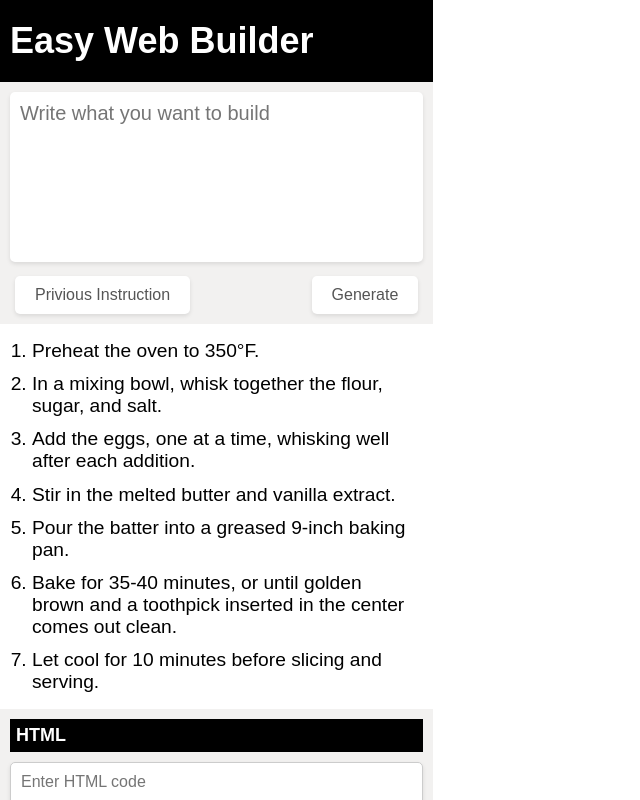
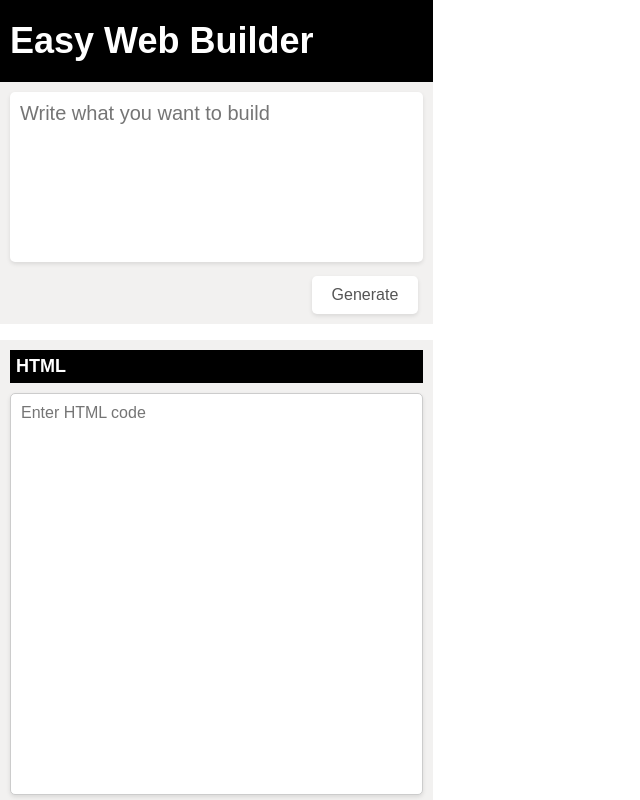
Before and after one commit to ekamid/cgpt-web-builder, a Next.js app: page / in a window 1280 px wide. Shown: the top 800 px of the page, without its empty margins (0-640 px from the left). Built offline with nearby package versions, Linux system fonts and the light colour scheme.

Commit message:
implement context api and store history

```diff
--- a/src/componets/Editor.js
+++ b/src/componets/Editor.js
@@ -1,13 +1,16 @@
-import React, { useEffect, useState } from "react";
+import React, { useEffect, useState, useContext } from "react";
 import styled from "styled-components";
 import Generator from "@/componets/Generator";
 import Header from "@/componets/Header";
 import PreviousInstruction from "@/componets/PreviousInstruction";
+import { AppContext } from "@/context/AppContext";
 
 const Editor = () => {
   const [html, setHtml] = useState("");
   const [css, setCss] = useState("");
   const [js, setJs] = useState("");
+
+  const { addToHistory, getFromHistory } = useContext(AppContext);
 
   function updatePreview() {
     const iframe = document.getElementById("preview");
@@ -29,11 +32,29 @@ const Editor = () => {
     setJs(event.target.value);
   }
 
-  const handleCurrentBuild = (message) => {
-    extractCode(message);
+  const getPreviousCode = (id) => {
+    const { html, css, js } = getFromHistory(id);
+    setHtml(html);
+    setCss(css);
+    setJs(js);
   };
 
-  const extractCode = (message) => {
+  const handleCurrentBuild = (command, message) => {
+    const { html, css, js } = extractAndSetCode(message);
+
+    setHtml(html);
+    setCss(css);
+    setJs(js);
+
+    addToHistory({
+      command,
+      html,
+      css,
+      js,
+    });
+  };
+
+  const extractAndSetCode = (message) => {
     const regexHtml = /---starthtml---([\s\S]*?)---endhtml---/;
     const regexCss = /---startcss---([\s\S]*?)---endcss---/;
     const regexJs = /---startjs---([\s\S]*?)---endjs---/;
@@ -41,11 +62,12 @@ const Editor = () => {
     const html = message.match(regexHtml) ? message.match(regexHtml)[1] : "";
     const css = message.match(regexCss) ? message.match(regexCss)[1] : "";
     const js = message.match(regexJs) ? message.match(regexJs)[1] : "";
-    setHtml(html);
-    setCss(css);
-    setJs(js);
 
-    // updatePreview();
+    return {
+      html,
+      css,
+      js,
+    };
   };
 
   useEffect(() => {
@@ -56,7 +78,7 @@ const Editor = () => {
     <EditorContainer>
       <Header />
       <Generator handleCurrentBuild={handleCurrentBuild} />
-      <PreviousInstruction />
+      <PreviousInstruction getPreviousCode={getPreviousCode} />
       <Container>
         <ColumnContainer>
           <Heading>HTML</Heading>
--- a/src/componets/Generator.js
+++ b/src/componets/Generator.js
@@ -1,4 +1,4 @@
-import { useEffect, useState } from "react";
+import { useState, useContext } from "react";
 import styled from "styled-components";
 
 const API_KEY = process.env.NEXT_PUBLIC_CHATGPT_API;
@@ -82,8 +82,8 @@ const Generator = ({ handleCurrentBuild }) => {
       })
       .then((data) => {
         setIsGenerating(false);
+        handleCurrentBuild(command, data.choices[0].message.content);
         setCommand("");
-        handleCurrentBuild(data.choices[0].message.content);
       });
   }
 
@@ -95,7 +95,6 @@ const Generator = ({ handleCurrentBuild }) => {
         onChange={handleOnChangeCommand}
       />
       <ButtonGroup>
-        <button>Privious Instruction</button>
         {isGenerating ? (
           <button disabled>Generating</button>
         ) : (
@@ -134,7 +133,7 @@ const ButtonGroup = styled.div`
   justify-content: center;
   margin-top: 10px;
   display: flex;
-  justify-content: space-between;
+  justify-content: flex-end;
 
   button {
     background-color: #fff;
--- a/src/componets/PreviousInstruction.js
+++ b/src/componets/PreviousInstruction.js
@@ -1,37 +1,36 @@
+import { useContext } from "react";
+import { AppContext } from "@/context/AppContext";
 import styled from "styled-components";
 
-const PreviousInstruction = () => {
+const PreviousInstruction = ({ getPreviousCode }) => {
+  const { history } = useContext(AppContext);
   return (
     <div>
+      {history.length ? <Heading>Previous Instructions</Heading> : null}
       <InstructionList>
-        <InstructionListItem>Preheat the oven to 350°F.</InstructionListItem>
-        <InstructionListItem>
-          In a mixing bowl, whisk together the flour, sugar, and salt.
-        </InstructionListItem>
-        <InstructionListItem>
-          Add the eggs, one at a time, whisking well after each addition.
-        </InstructionListItem>
-        <InstructionListItem>
-          Stir in the melted butter and vanilla extract.
-        </InstructionListItem>
-        <InstructionListItem>
-          Pour the batter into a greased 9-inch baking pan.
-        </InstructionListItem>
-        <InstructionListItem>
-          Bake for 35-40 minutes, or until golden brown and a toothpick inserted
-          in the center comes out clean.
-        </InstructionListItem>
-        <InstructionListItem>
-          Let cool for 10 minutes before slicing and serving.
-        </InstructionListItem>
+        {history.map((item, index) => (
+          <InstructionListItem
+            onClick={() => getPreviousCode(item.id)}
+            key={index}
+          >
+            {item.command}
+          </InstructionListItem>
+        ))}
       </InstructionList>
     </div>
   );
 };
 
+const Heading = styled.h4`
+  font-size: 1.5rem;
+  margin: 1rem 0;
+  padding: 0 0 0 1rem;
+  list-style: decimal;
+`;
+
 const InstructionList = styled.ol`
   font-size: 1.2rem;
-  margin: 1rem 0;
+  margin: 1rem 10px;
   padding: 0 0 0 2rem;
   list-style: decimal;
 `;
--- /dev/null
+++ b/src/context/AppContext.js
@@ -0,0 +1,28 @@
+import React, { createContext, useState } from "react";
+
+const AppContext = createContext();
+
+const AppProvider = ({ children }) => {
+  const [history, setHistory] = useState([]);
+
+  const addToHistory = ({ command, html, css, js }) => {
+    setHistory((prev) => [
+      ...prev,
+      { id: prev.length + 1, command: command, html: html, css: css, js: js },
+    ]);
+  };
+
+  const getFromHistory = (id) => {
+    const data = history.filter((item) => item.id === id);
+    console.log(data);
+    return data[0];
+  };
+
+  return (
+    <AppContext.Provider value={{ history, addToHistory, getFromHistory }}>
+      {children}
+    </AppContext.Provider>
+  );
+};
+
+export { AppProvider, AppContext };
--- a/src/pages/_app.js
+++ b/src/pages/_app.js
@@ -1,5 +1,10 @@
+import { AppProvider } from "@/context/AppContext";
 import "@/styles/globals.css";
 
 export default function App({ Component, pageProps }) {
-  return <Component {...pageProps} />;
+  return (
+    <AppProvider>
+      <Component {...pageProps} />
+    </AppProvider>
+  );
 }
```
